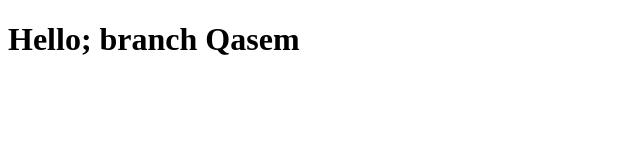
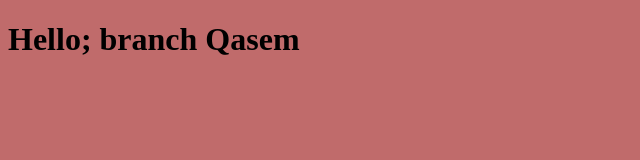
Before and after one commit to qasem717/myproject, a plain HTML site: page index.html in a window 1280 px wide. Shown: the whole page, without its empty margins (0-640 px from the left). Drawn offline with Linux system fonts and the light colour scheme.

Commit message:
chenging background

```diff
--- a/style.css
+++ b/style.css
@@ -1,3 +1,6 @@
 h1{
     color: black;
 }
+body{
+    background-color: rgb(192, 107, 107);
+}
```
